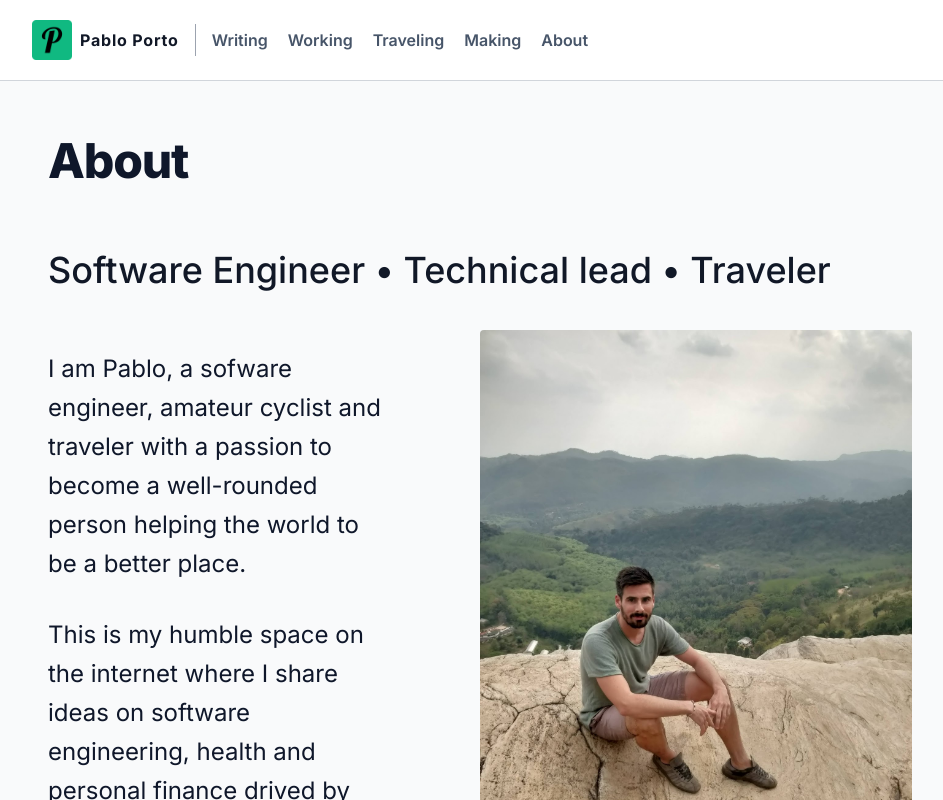
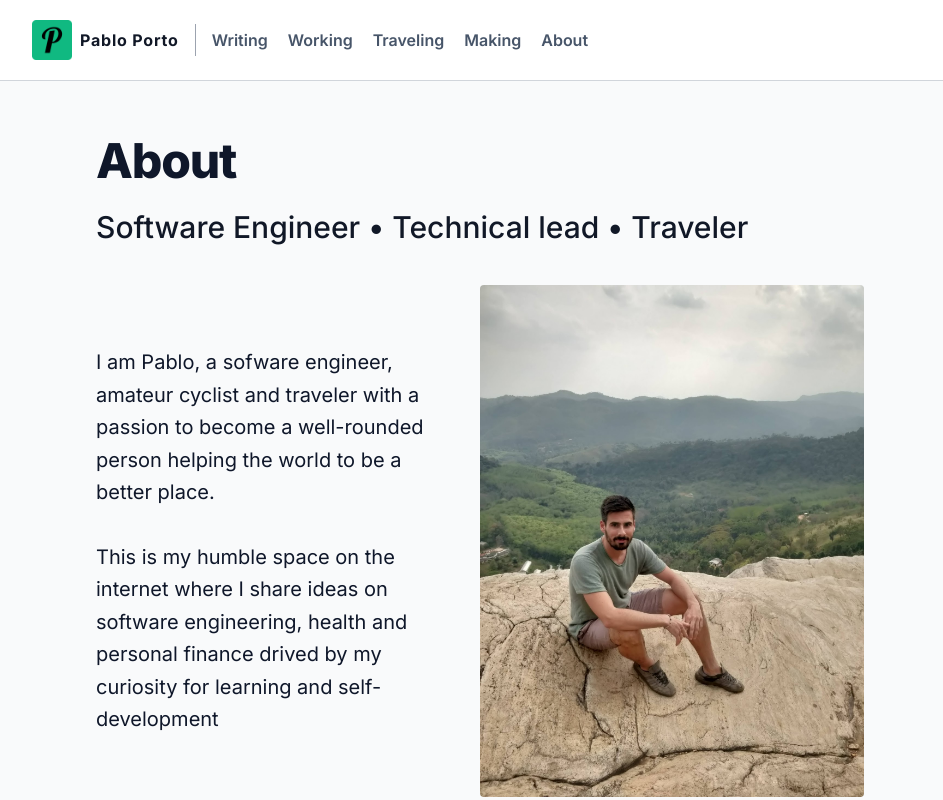
Before and after one commit to portovep/pabloporto.me, a Next.js app: page /about in a window 1280 px wide. Shown: the top 800 px of the page, without its empty margins (160-1103 px from the left). Built offline with nearby package versions, Linux system fonts and the light colour scheme.

Commit message:
Make about page more readable

```diff
--- a/pages/about/index.tsx
+++ b/pages/about/index.tsx
@@ -7,15 +7,15 @@ import { PageHeader } from 'components/ui';
 export default function About(): JSX.Element {
     return (
         <Layout pageTitle="About">
-            <section className="sm:text-2xl mt-8 text-xl leading-6">
+            <section className="max-w-3xl mt-8 text-xl leading-6">
                 <PageHeader title="About" />
-                <h1 className="title-font sm:text-4xl mt-16 text-3xl font-medium text-gray-900">
+                <h1 className="title-font sm:text-3xl mt-6 text-3xl font-medium text-gray-900">
                     Software Engineer • Technical lead • Traveler
                 </h1>
                 <div className="md:flex-row container flex flex-col items-center pt-10 pb-24 mx-auto">
                     <div
                         data-testid="about-intro"
-                        className="lg:flex-grow md:w-1/2 lg:pr-24 md:pr-14 md:items-start md:mb-0 flex flex-col items-center mb-16">
+                        className="lg:flex-grow md:w-1/2 lg:pr-10 md:pr-14 md:items-start md:mb-0 flex flex-col items-center mb-16">
                         <p className="mb-8 leading-relaxed">
                             I am Pablo, a sofware engineer, amateur cyclist and traveler with a
                             passion to become a well-rounded person helping the world to be a better
@@ -167,7 +167,7 @@ export default function About(): JSX.Element {
                     </p>
                 </section>
                 <section className="w-full">
-                    <div className="container px-5 mx-auto mb-20">
+                    <div className="container mx-auto mb-20">
                         <div className="mt-10 mb-10 text-center">
                             <h2 className="title-font sm:text-4xl mb-4 text-3xl font-medium text-gray-900">
                                 How I do it
@@ -425,13 +425,13 @@ export default function About(): JSX.Element {
                     <div className="container mx-auto">
                         <div className="mt-10 mb-10 text-center">
                             <h2 className="title-font sm:text-4xl mb-4 text-3xl font-medium text-gray-900">
-                                Talks
+                                Speaking
                             </h2>
                             <p className="xl:w-2/4 lg:w-3/4 mx-auto">
                                 I like to share and teach what I learn. These are some talks I did.
                             </p>
                         </div>
-                        <div className="w-full px-5">
+                        <div className="w-full">
                             <ul className="px-10 space-y-5 list-disc">
                                 <li>
                                     2022 - Learning continous delivery with examples - @Factoria5
```
